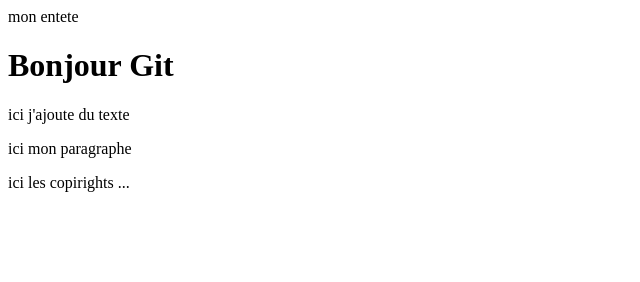
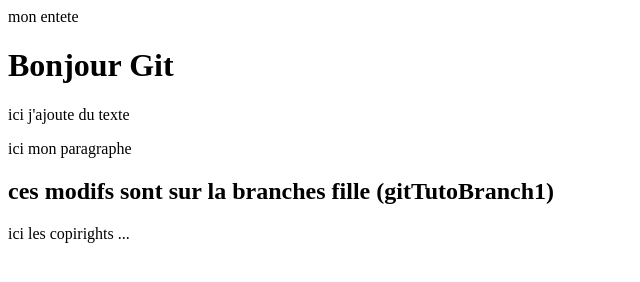
Before and after one commit to ALMANANI/GitTuto, a plain HTML site: page index.html in a window 1280 px wide. Shown: the whole page, without its empty margins (0-640 px from the left). Drawn offline with Linux system fonts and the light colour scheme.

Commit message:
ajout de h2 sur la branch fille

```diff
--- a/index.html
+++ b/index.html
@@ -16,6 +16,8 @@
 
     <p> ici mon paragraphe </p>
 
+    <h2> ces modifs sont sur la branches fille (gitTutoBranch1) </h2>
+
     <footer> ici les copirights ... </footer>
 
 </body>
```
